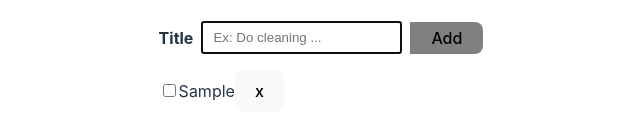
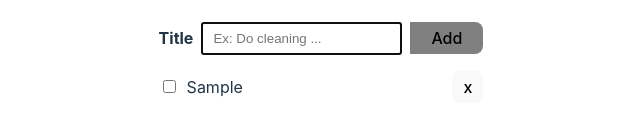
Before and after one commit to rezahedi/ticktime, a React (Vite) app: page / in a window 1280 px wide. Both pictures are taken after typing "Sample" into the empty fields and a click on the button "Add". Shown: the part 396-532 px from the top of the page, without its empty margins (319-959 px from the left). Built offline with nearby package versions, Linux system fonts and the light colour scheme.

Commit message:
UI styles improvement

```diff
--- a/src/components/Todo/Item.jsx
+++ b/src/components/Todo/Item.jsx
@@ -4,10 +4,10 @@ function Item( props ) {
   const { todoItem, onRemoveTodo } = props
 
   return (
-    <div>
+    <div className='todo-item'>
       <label>
         <input type="checkbox" />
-        {todoItem.title}
+        <span>{todoItem.title}</span>
         <button onClick={onRemoveTodo}>x</button>
       </label>
     </div>
--- a/src/components/Todo/List.jsx
+++ b/src/components/Todo/List.jsx
@@ -8,7 +8,7 @@ function List( props ) {
       {todoList && todoList.map(item => (
         <Item key={item.id} todoItem={item} onRemoveTodo={() => onRemoveTodo(item.id)} />
       ))}
-      {todoList.length === 0 && <p>No Todos, Yay!</p>}
+      {todoList.length === 0 && <p className='empty-list'>No Todos, Yay!</p>}
     </div>
   )
 }
--- a/src/components/Todo/style.css
+++ b/src/components/Todo/style.css
@@ -13,3 +13,24 @@
   border-top-left-radius: 0;
   border-bottom-left-radius: 0;
 }
+.todo-item {
+  margin-bottom:.5rem
+}
+.todo-item label{
+  cursor: pointer;
+  display: flex;
+  align-items: center;
+  justify-content: space-between;
+  gap: .5rem;
+}
+.todo-item label span{
+  flex-grow: 1;
+}
+.todo-item button{
+  padding: 5px 10px;
+}
+.empty-list{
+  padding: 3rem;
+  font-size: 1.5rem;
+  text-align: center;
+}
```
